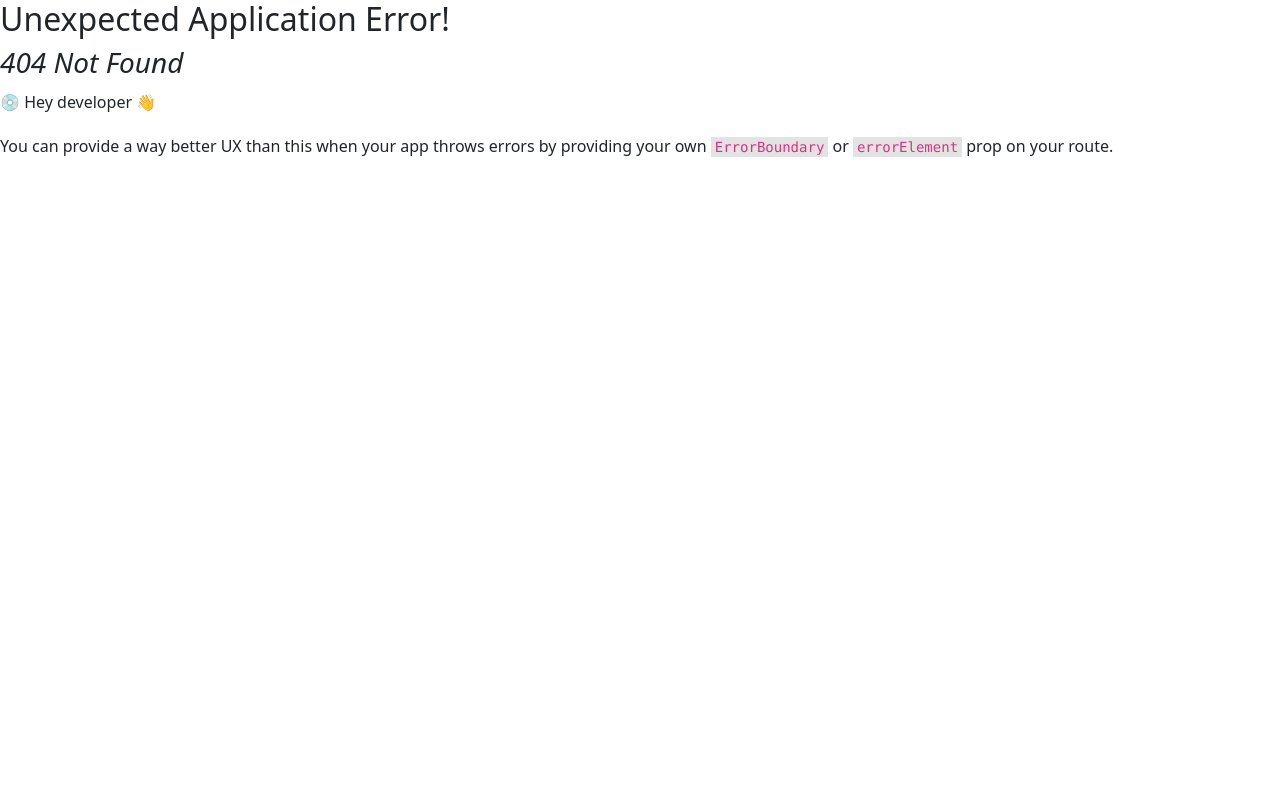
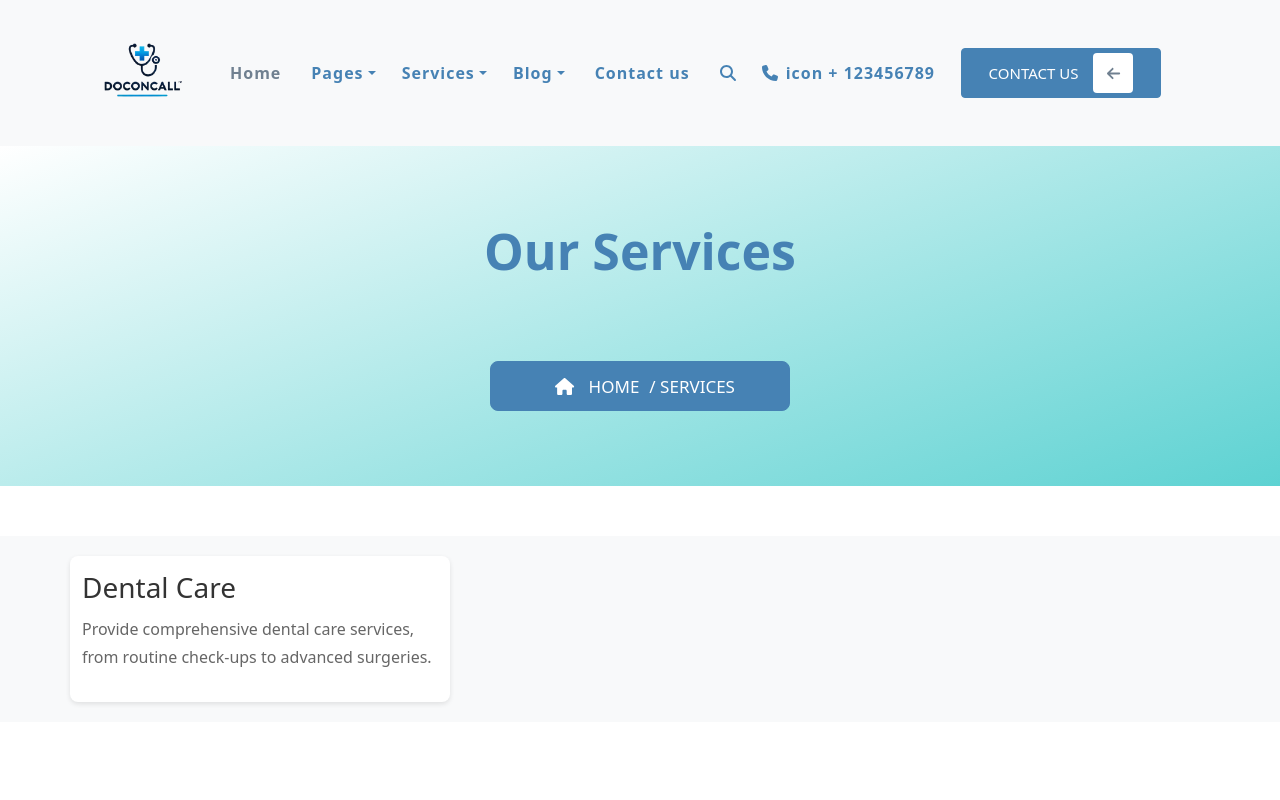
Before and after one commit to JShivode/DOCTORCLINIC-WEBSITE, a React (Create React App) app: page /services in a window 1280 px wide. Before the commit this address had no page. Shown: the top 800 px of the page. Built offline with nearby package versions, Linux system fonts and the light colour scheme.

Commit message:
create a new "Services" page

```diff
--- a/src/App.js
+++ b/src/App.js
@@ -4,11 +4,13 @@ import Home from './pages/Home'
 import { createBrowserRouter, createRoutesFromElements, Route, RouterProvider } from 'react-router-dom';
 import Layout from './Components/Layout/Layout';
 import Contact from './pages/Contact';
+import Services from './pages/Services'; // Import the Services component
 
 const routes = createBrowserRouter(createRoutesFromElements(
   <Route path='/' element={<Layout/>}>
     <Route index path='/home' element={<Home/>} />
     <Route path='/contact' element={<Contact/>} />
+    <Route path="/services" element={<Services />} />
   </Route>
 ))
 
--- a/src/Components/Nav/Navbar.js
+++ b/src/Components/Nav/Navbar.js
@@ -27,8 +27,10 @@ const Navbars = ()=>{
                 <NavDropdown.Item href="#action/3.1">Login / Register</NavDropdown.Item>
               </NavDropdown>
               <NavDropdown title="Services" id="basic-nav-dropdown">
-                <NavDropdown.Item href="#action/3.1">Service</NavDropdown.Item>
-                <NavDropdown.Item href="#action/3.1">Service Details</NavDropdown.Item>
+                    <Link to="/services" className="dropdown-item">View All Services</Link>
+                    <Link to="/services/dental" className="dropdown-item">Dental Care</Link>
+                    <Link to="/services/cardiology" className="dropdown-item">Cardiology</Link>
+                    <Link to="/services/massage" className="dropdown-item">Massage Therapy</Link>
               </NavDropdown>
               <NavDropdown title="Blog" id="basic-nav-dropdown">
                 <NavDropdown.Item href="#action/3.1">Blogs</NavDropdown.Item>
--- /dev/null
+++ b/src/pages/Services.css
@@ -0,0 +1,21 @@
+.service-section {
+    padding: 20px 0;
+    background-color: #f8f9fa;
+}
+
+.service-item {
+    margin-top: 20px;
+    padding: 15px;
+    background-color: #ffffff;
+    box-shadow: 0 2px 5px rgba(0,0,0,0.1);
+    border-radius: 8px;
+}
+
+.service-item h3 {
+    color: #333;
+    margin-bottom: 10px;
+}
+
+.service-item p {
+    color: #666;
+}
--- /dev/null
+++ b/src/pages/Services.js
@@ -0,0 +1,25 @@
+import React from "react";
+import './Services.css'; // Make sure to link the CSS file
+import Banner from "../Components/Banner/Banner";
+
+const Services = () => {
+    return (
+        <div>
+            <Banner title="Our Services" smtitle="services" />
+            <section className="service-section">
+                <div className="container">
+                    <div className="row">
+                        {/* Example of a single service */}
+                        <div className="col-md-4 service-item">
+                            <h3>Dental Care</h3>
+                            <p>Provide comprehensive dental care services, from routine check-ups to advanced surgeries.</p>
+                        </div>
+                        {/* Add more services as needed */}
+                    </div>
+                </div>
+            </section>
+        </div>
+    );
+}
+
+export default Services;
```
